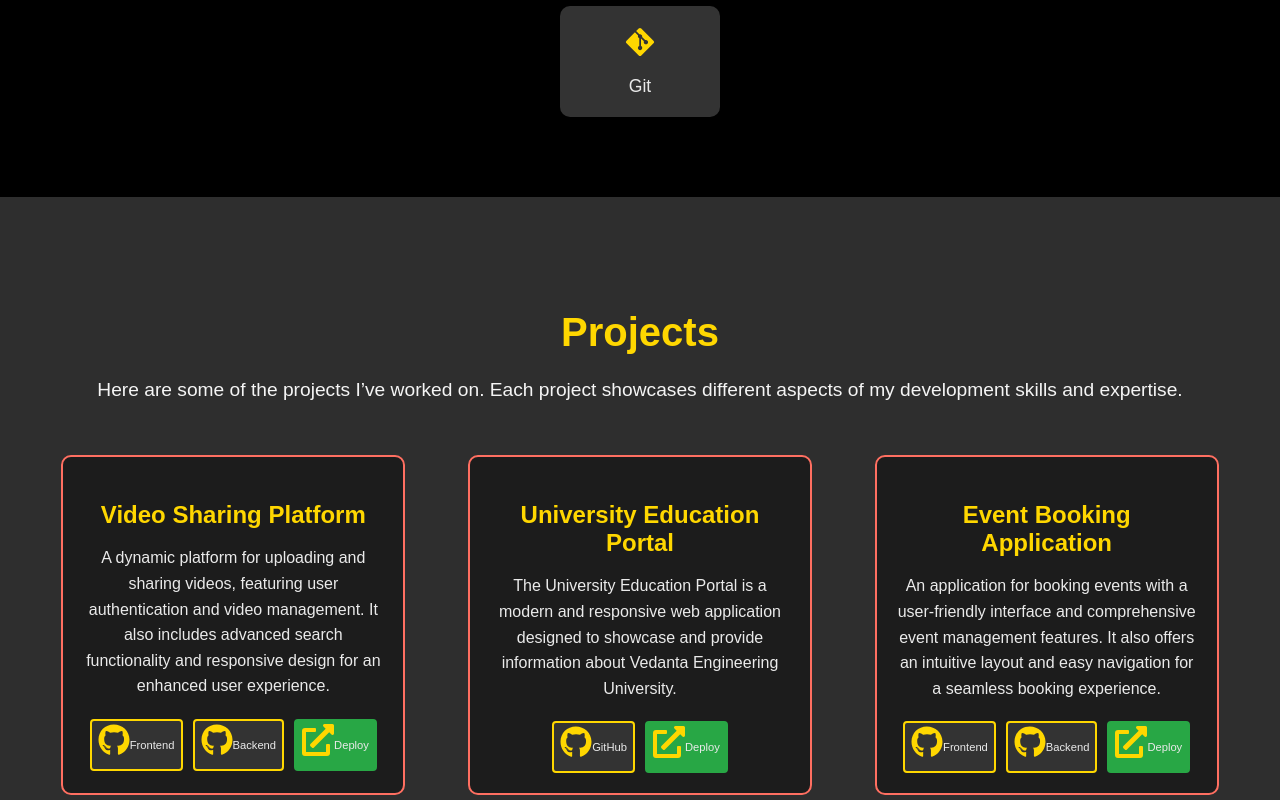
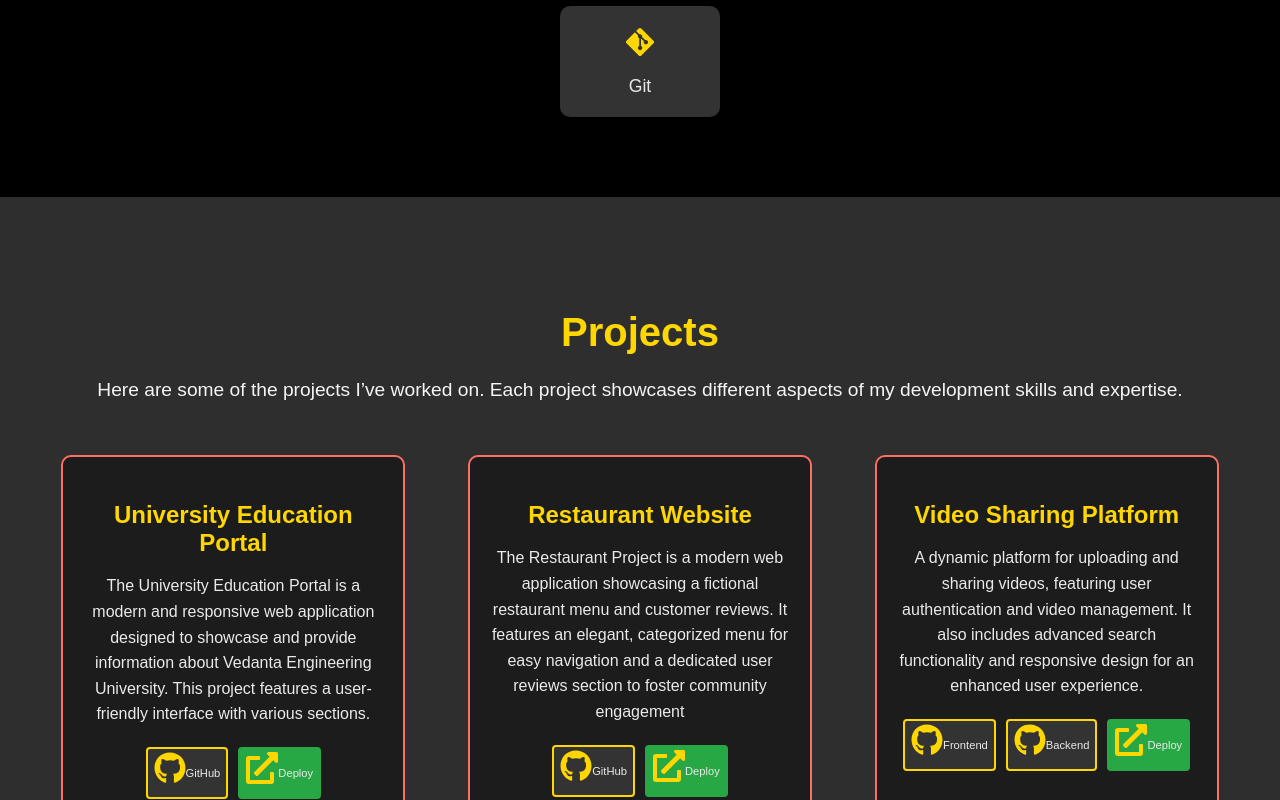
Before and after one commit to heyAnkit18/Modern-Portfolio-with-React-FramerMotion, a React (Create React App) app: page / in a window 1280 px wide. Shown: the part 2000-2800 px from the top of the page. Built offline with nearby package versions, Linux system fonts and the light colour scheme.

Commit message:
One more Project Added

```diff
--- a/src/components/Projects.jsx
+++ b/src/components/Projects.jsx
@@ -3,6 +3,18 @@
 import { FaGithub, FaExternalLinkAlt } from 'react-icons/fa';
 
 const projects = [
+  {
+    title: 'University Education Portal',
+    description: 'The University Education Portal is a modern and responsive web application designed to showcase and provide information about Vedanta Engineering University. This project features a user-friendly interface with various sections.',
+    github: 'https://github.com/heyAnkit18/University-Education-Portal-REACT',
+    deploy: 'https://universityportalankit.netlify.app/'
+  },
+  {
+    title: 'Restaurant Website',
+    description: 'The Restaurant Project is a modern web application showcasing a fictional restaurant menu and customer reviews. It features an elegant, categorized menu for easy navigation and a dedicated user reviews section to foster community engagement',
+    github: 'https://github.com/heyAnkit18/Restaurant-Website-REACT-FRAMER-MOTION',
+    deploy: 'https://restaurantpunjabitadka.netlify.app/'
+  },
   {
     title: 'Video Sharing Platform',
     description: 'A dynamic platform for uploading and sharing videos, featuring user authentication and video management. It also includes advanced search functionality and responsive design for an enhanced user experience.',
@@ -11,18 +23,13 @@
     deploy: 'https://video-sharing-platform-mq45.onrender.com/'
   },
   {
-    title: 'University Education Portal',
-    description: 'The University Education Portal is a modern and responsive web application designed to showcase and provide information about Vedanta Engineering University.',
-    github: 'https://github.com/heyAnkit18/University-Education-Portal-REACT',
-    deploy: 'https://universityportalankit.netlify.app/'
-  },
-  {
     title: 'Event Booking Application',
     description: 'An application for booking events with a user-friendly interface and comprehensive event management features. It also offers an intuitive layout and easy navigation for a seamless booking experience.',
     frontendGithub: 'https://github.com/heyAnkit18/Event_Booking_Application-Frontend',
     backendGithub: 'https://github.com/heyAnkit18/Event_Booking_Application-Backend-',
     deploy: 'https://event-booking-application.netlify.app/'
   },
+
 ];
 
 const Projects = () => {
```
